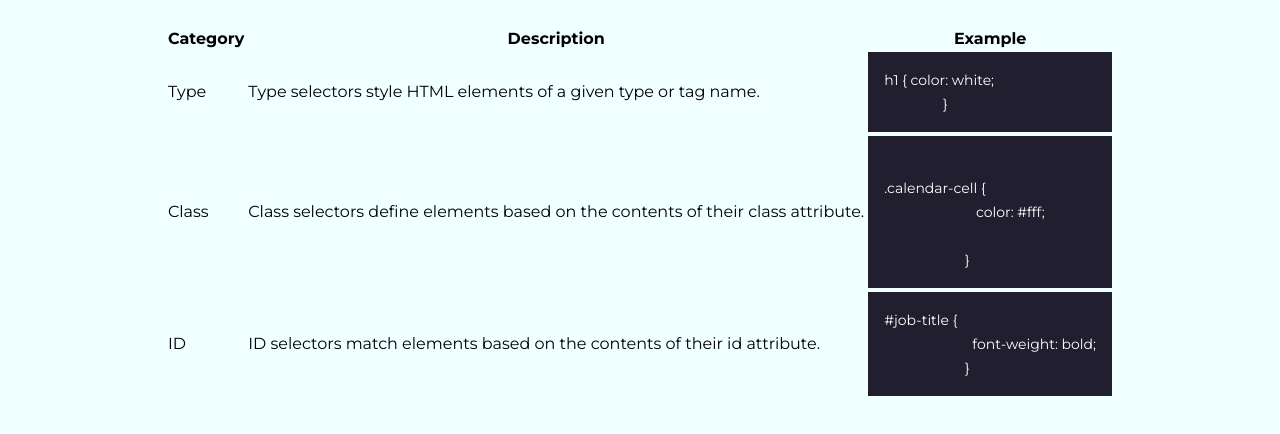
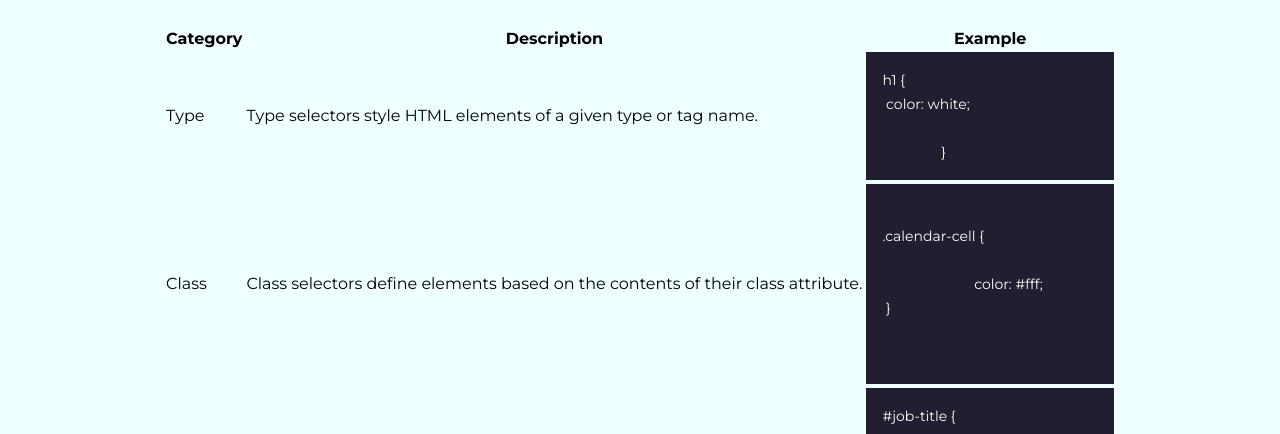
Before and after one commit to AllaNabatova/CheatSheet, a plain HTML site: page index.html in a window 1280 px wide. Shown: the part 155-589 px from the top of the page. Drawn offline with Linux system fonts and the light colour scheme.

Commit message:
lines added

```diff
--- a/index.html
+++ b/index.html
@@ -24,21 +24,21 @@
                 <tr>
                  <td>Type</td>
                   <td>Type selectors style HTML elements of a given type or tag name.</td>
-                  <td> <div class='code'>h1 { color: white;
+                  <td> <div class='code'>h1 { <br> color: white; <br>
                 } </div></td>
                 </tr>
                 <tr>
                     <td>Class</td>
                     <td>Class selectors define elements based on the contents of their class attribute. </td>
-                    <td> <div class='code'> <div class='code-text'>.calendar-cell {
-                         color: #fff; </div>
-                      } </div></td>
+                    <td> <div class='code'> <div class='code-text'>.calendar-cell { <br>
+                         color: #fff; <br> }</div>
+                      </div></td>
                 </tr>
                 <tr>
                     <td> ID </td>
                     <td>ID selectors match elements based on the contents of their id attribute. </td>
-                    <td> <div class='code'>#job-title {
-                        font-weight: bold;
+                    <td> <div class='code'>#job-title { <br>
+                        font-weight: bold; <br>
                       }</div></td>
                  </tr>
             </tbody>
```
